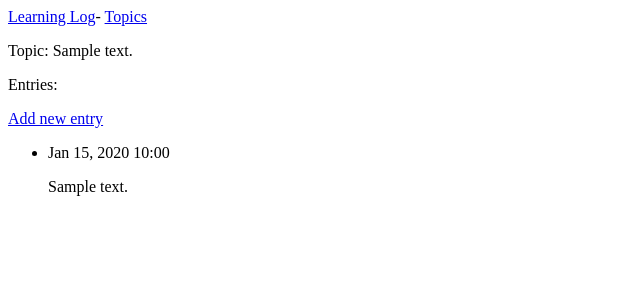
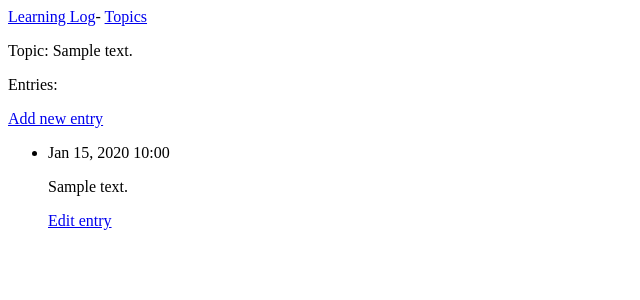
Before and after one commit to tqw740/my_blog, a Django app: page /topics/1/ in a window 1280 px wide. Shown: the top 300 px of the page, without its empty margins (0-640 px from the left). Run offline with Django 5.2, Linux system fonts and the light colour scheme; tables that the repository leaves empty hold one stand-in row (values such as "Sample post").

Commit message:
19.1.3编辑条目

```diff
--- a/learning_logs/templates/learning_logs/topic.html
+++ b/learning_logs/templates/learning_logs/topic.html
@@ -13,6 +13,11 @@
             <li>
                 <p>{{ entry.date_added|date:'M d, Y H:i' }}</p>
                 <p>{{ entry.text|linebreaks }}</p>
+                <p>
+                    <a href="{% url 'learning_logs:edit_entry' entry.id %}">
+                        Edit entry
+                    </a>
+                </p>
             </li>
         {% empty %}
             <li>There are no entries for this topic yet.</li>
--- a/learning_logs/urls.py
+++ b/learning_logs/urls.py
@@ -16,4 +16,6 @@ urlpatterns = [
     path('new_topic/', views.new_topic, name='new_topic'),
     # 用于添加新条目的页面
     path('new_entry/<int:topic_id>/', views.new_entry, name='new_entry'),
+    # 用于编辑条目的页面
+    path('edit_entry/<int:entry_id>/', views.edit_entry, name='edit_entry'),
 ]
--- a/learning_logs/views.py
+++ b/learning_logs/views.py
@@ -1,6 +1,6 @@
 from django.shortcuts import render, redirect
 
-from .models import Topic
+from .models import Topic, Entry
 from .forms import TopicForm, EntryForm
 
 # Create your views here.
@@ -57,3 +57,21 @@ def new_entry(request, topic_id):
     # 显示空表单或指出表单数据无效
     context = {'topic': topic, 'form': form}
     return render(request, 'learning_logs/new_entry.html', context)
+
+def edit_entry(request, entry_id):
+    """编辑既有的条目"""
+    entry = Entry.objects.get(id=entry_id)
+    topic = entry.topic
+
+    if request.method != 'POST':
+        # 初次请求：使用当前的条目填充表单
+        form = EntryForm(instance=entry)
+    else:
+        # POST 提交的数据：对数据进行处理
+        form = EntryForm(instance=entry, data=request.POST)
+        if form.is_valid():
+            form.save()
+            return redirect('learning_logs:topic', topic_id=topic.id)
+
+    context = {'entry': entry, 'topic': topic, 'form': form}
+    return render(request, 'learning_logs/edit_entry.html', context)
```
Also changed, not shown: learning_logs/templates/learning_logs/edit_entry.html (added, +15 -0 lines).
